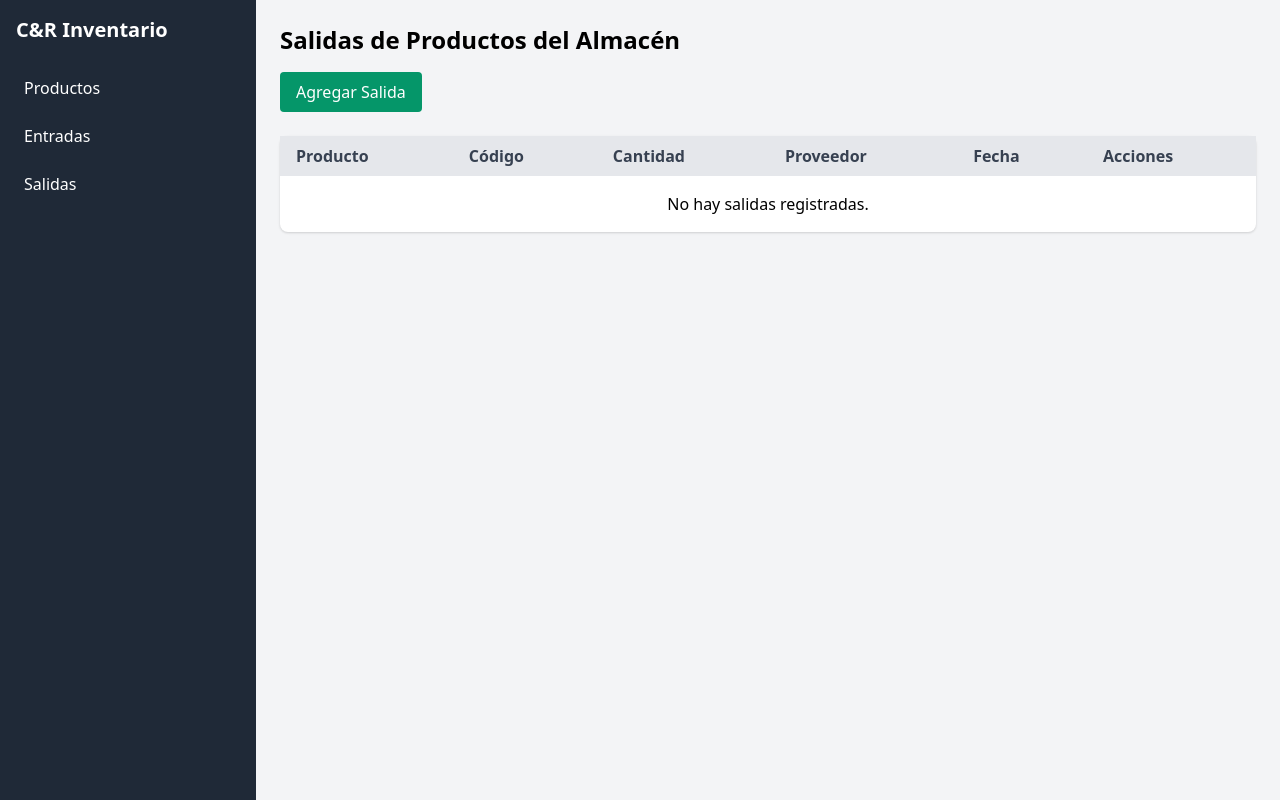
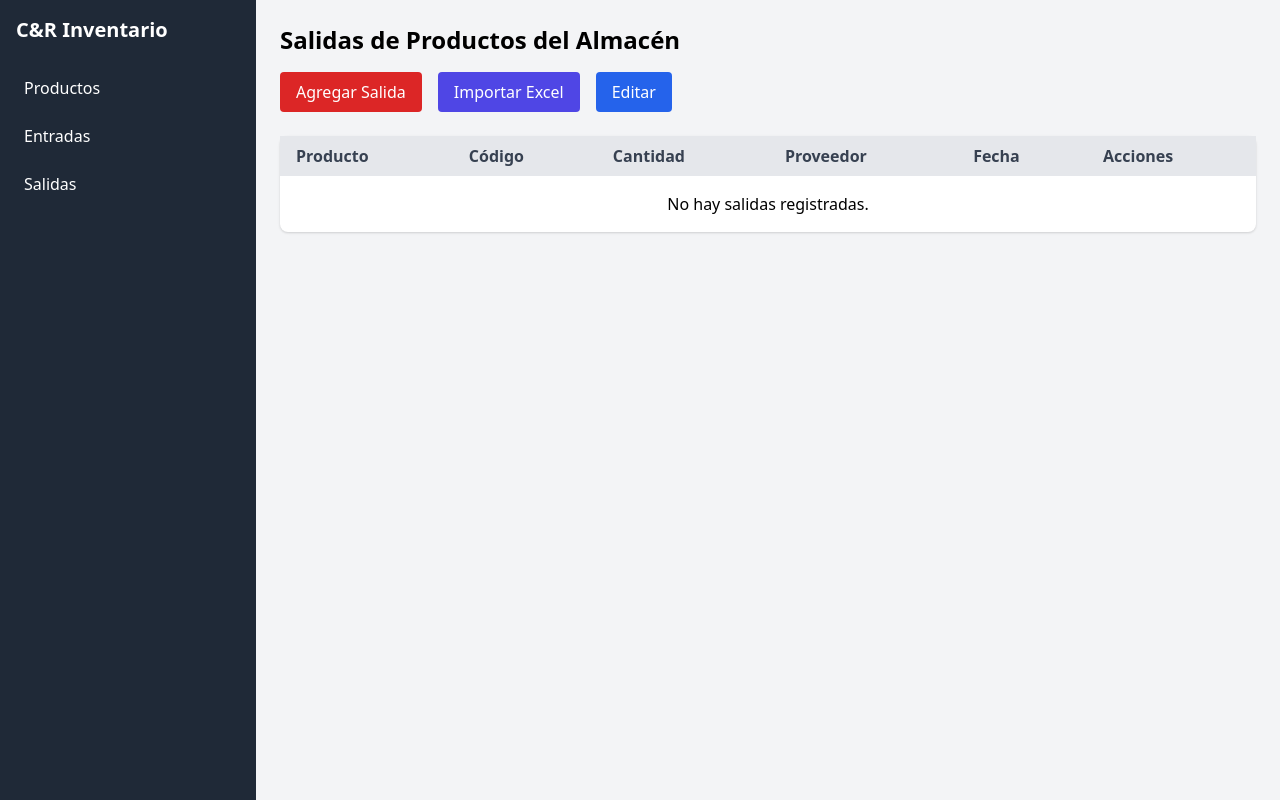
Before and after one commit to alvarolinares-dev/inventario-django, a Django app: page /salidas/ in a window 1280 px wide. Run offline with Django 5.2, Linux system fonts and the light colour scheme; data comes from the database, SQL or seed files in the repository; data that the repository does not hold is empty.

Commit message:
Editando formato de salidas y boton de importar salidas

```diff
--- a/inventario/templates/inventario/salidas.html
+++ b/inventario/templates/inventario/salidas.html
@@ -5,8 +5,12 @@
 <h1 class="text-2xl font-bold mb-4">Salidas de Productos del Almacén</h1>
 
 <div class="flex space-x-4 mb-6">
-    <button onclick="abrirModalSalida()" class="bg-green-600 text-white px-4 py-2 rounded hover:bg-green-700">Agregar Salida</button>
+    <button onclick="abrirModalSalida()" class="bg-red-600 text-white px-4 py-2 rounded hover:bg-red-700">Agregar Salida</button>
+    <button onclick="abrirModalImportarSalida()" class="bg-indigo-600 text-white px-4 py-2 rounded hover:bg-indigo-700">Importar Excel</button>
+    <button onclick="alternarEdicion()" class="bg-blue-600 text-white px-4 py-2 rounded hover:bg-blue-700">Editar</button>
+
 </div>
+
 
 <table class="min-w-full bg-white shadow rounded-lg">
     <thead>
@@ -23,7 +27,7 @@
         {% for salida in salidas %}
         <tr class="border-b hover:bg-gray-100">
             <td class="py-2 px-4">
-                <select onchange="actualizarProductoSalida(this, {{ salida.id }})" class="border rounded px-1 py-1 text-sm">
+                <select onchange="actualizarProductoSalida(this, {{ salida.id }})" class="border rounded px-1 py-1 text-sm" disabled>
                     {% for producto in productos %}
                         <option value="{{ producto.nombre }}" {% if salida.producto.nombre == producto.nombre %}selected{% endif %}>{{ producto.nombre }}</option>
                     {% endfor %}
@@ -31,7 +35,7 @@
             </td>
             <td class="py-2 px-4" id="codigo_{{ salida.id }}">{{ salida.producto.codigo }}</td>
             <td class="py-2 px-4">
-                <input type="number" value="{{ salida.cantidad }}" class="border rounded px-2 py-1 w-20" onchange="guardarCantidadSalida({{ salida.id }}, this.value)">
+                <input type="number" value="{{ salida.cantidad }}" class="border rounded px-2 py-1 w-20" onchange="guardarCantidadSalida({{ salida.id }}, this.value)" disabled>
             </td>
             <td class="py-2 px-4" id="proveedor_{{ salida.id }}">{{ salida.producto.proveedor }}</td>
             <td class="py-2 px-4">{{ salida.fecha|date:"d \d\e F \d\e Y - h:i A" }}</td>
@@ -72,6 +76,22 @@
             <button type="submit" class="w-full bg-green-600 text-white px-4 py-2 rounded hover:bg-green-700">Registrar Salida</button>
         </form>
     </div>
+</div>
+
+<!-- Modal Importar Excel -->
+<div id="modalImportarSalida" class="fixed inset-0 bg-black bg-opacity-50 flex items-center justify-center z-50 hidden">
+  <div class="bg-white rounded-lg shadow-lg w-full max-w-md p-6 relative">
+    <button onclick="cerrarModalImportarSalida()" class="absolute top-2 right-2 text-gray-500 hover:text-gray-800">✕</button>
+    <h2 class="text-xl font-bold mb-4">Importar Salidas desde Excel</h2>
+
+    <form method="POST" action="{% url 'importar_salidas' %}" enctype="multipart/form-data">
+      {% csrf_token %}
+      <label for="archivo_excel" class="block mb-2 font-medium">Selecciona un archivo .xlsx</label>
+      <input type="file" name="archivo_excel" accept=".xlsx" required class="mb-4">
+
+      <button type="submit" class="bg-green-600 text-white px-4 py-2 rounded hover:bg-green-700 w-full">Importar</button>
+    </form>
+  </div>
 </div>
 
 <!-- JS para mostrar info producto -->
@@ -197,4 +217,33 @@ function getCookie(name) {
 }
 </script>
 
+<script>
+function alternarEdicion() {
+    const botones = document.querySelectorAll('.acciones-salida');
+    const inputs = document.querySelectorAll('select, input[type=number]');
+
+    botones.forEach(btn => btn.classList.toggle('hidden'));
+    inputs.forEach(inp => {
+        if (inp.hasAttribute('disabled')) {
+            inp.removeAttribute('disabled');
+        } else {
+            inp.setAttribute('disabled', 'disabled');
+        }
+    });
+}
+</script>
+
+<script>
+function abrirModalImportarSalida() {
+    document.getElementById('modalImportarSalida').style.display = 'flex';
+}
+function cerrarModalImportarSalida() {
+    document.getElementById('modalImportarSalida').style.display = 'none';
+}
+</script>
+
+
+
+
+
 {% endblock %}
--- a/inventario/views.py
+++ b/inventario/views.py
@@ -204,17 +204,26 @@ def importar_entradas(request):
 
 
 def importar_salidas(request):
-    if request.method == 'POST':
-        archivo =  request.FILES.get('archivo_excel')
-        if archivo:
+    if request.method == 'POST' and request.FILES.get('archivo_excel'):
+        archivo = request.FILES['archivo_excel']
+        try:
             df = pd.read_excel(archivo)
-            for _, row in df.iterrows():
+
+            for index, row in df.iterrows():
+                codigo = str(row.get('codigo')).strip()
+                cantidad = int(row.get('cantidad'))
+
                 try:
-                    producto = Producto.objects.get(codigo=row['codigo'])
-                    Salida.objects.create(producto=producto, cantidad=int(row['cantidad']))
+                    producto = Producto.objects.get(codigo=codigo)
+                    Salida.objects.create(producto=producto, cantidad=cantidad)
                 except Producto.DoesNotExist:
-                    continue
-        return redirect('registrar_salida')
+                    messages.warning(request, f"Producto con código '{codigo}' no encontrado. Fila {index+2}")
+
+            messages.success(request, "Importación completada correctamente.")
+        except Exception as e:
+            messages.error(request, f"Error al procesar archivo: {str(e)}")
+
+    return redirect('salidas_view')
 
 
 @csrf_exempt
```
